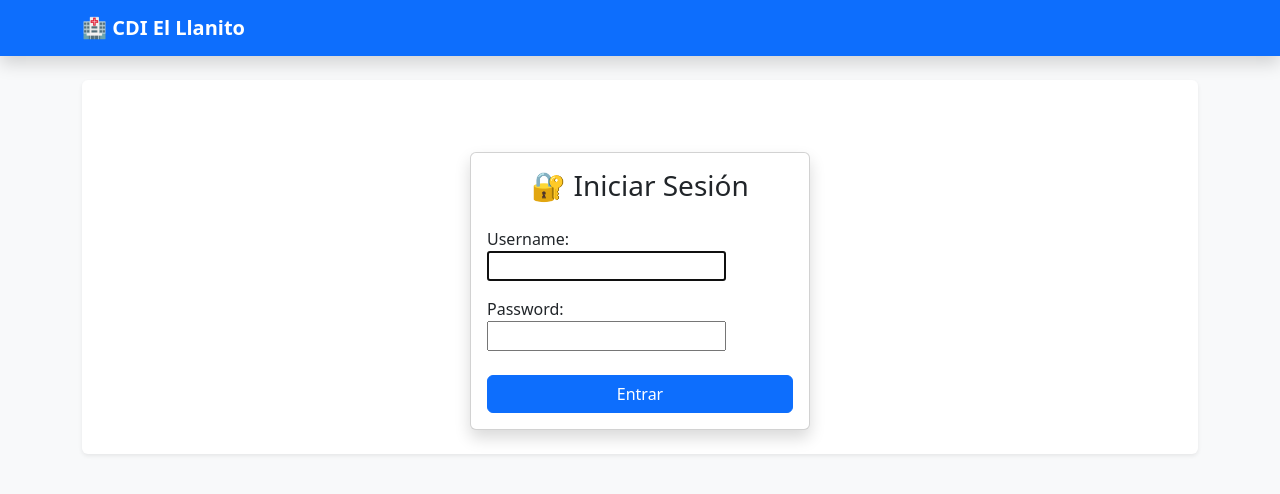
After one commit to yedrueda/djangoPractica, a Django app: page /accounts/login/ in a window 1280 px wide. The commit adds this page. Shown: the top 494 px of the page. Run offline with Django 5.2, Linux system fonts and the light colour scheme.

Commit message:
Implementado sistema de autenticacion (Login/Logout)

```diff
--- a/mi_sitio/urls.py
+++ b/mi_sitio/urls.py
@@ -19,6 +19,7 @@ from django.urls import path, include
 
 urlpatterns = [
     path('admin/', admin.site.urls),
+    path('accounts/', include('django.contrib.auth.urls')),
     path('', include('tareas.urls')),
 
 ]
--- /dev/null
+++ b/tareas/templates/registration/login.html
@@ -0,0 +1,22 @@
+{% extends 'tareas/base.html' %}
+
+{% block content %}
+<div class="row justify-content-center">
+    <div class="col-md-6 col-lg-4">
+        <div class="card shadow mt-5">
+            <div class="card-body">
+                <h3 class="text-center mb-4">🔐 Iniciar Sesión</h3>
+
+                <form method="post">
+                    {% csrf_token %}
+                    {{ form.as_p }}
+
+                    <div class="d-grid mt-4">
+                        <button type="submit" class="btn btn-primary">Entrar</button>
+                    </div>
+                </form>
+            </div>
+        </div>
+    </div>
+</div>
+{% endblock %}
--- a/tareas/templates/tareas/base.html
+++ b/tareas/templates/tareas/base.html
@@ -13,6 +13,17 @@
             <a class="navbar-brand fw-bold" href="{% url 'lista_tareas' %}">
                 🏥 CDI El Llanito
             </a>
+
+            {% if user.is_authenticated %}
+                <div class="d-flex align-items-center text-white">
+                    <span class="me-3">👤 {{ user.username }}</span>
+
+                    <form action="{% url 'logout' %}" method="post">
+                        {% csrf_token %}
+                        <button type="submit" class="btn btn-outline-light btn-sm">🚪 Cerrar Sesión</button>
+                    </form>
+                </div>
+            {% endif %}
         </div>
     </nav>
 
--- a/tareas/views.py
+++ b/tareas/views.py
@@ -1,13 +1,16 @@
 from django.shortcuts import redirect, render
+from django.contrib.auth.decorators import login_required
 from .models import Tarea
 from .forms import TareaForm
 from django.shortcuts import render, redirect, get_object_or_404
 
+@login_required
 def lista_tareas(request):
     tareas = Tarea.objects.all()
     contexto = {'tareas': tareas}
     return render(request, 'tareas/lista_tareas.html', contexto)
 
+@login_required
 def crear_tarea(request):
     if request.method == 'POST':
         # si el usuario envio datos , los cargamos al formulario
@@ -22,12 +25,14 @@ def crear_tarea(request):
 
     return render(request, 'tareas/crear_tarea.html', {'form': form})
 
+@login_required
 def eliminar_tarea(request, tarea_id):
     #busca las tareas por id, si no existe devuelve error 404
     tarea = get_object_or_404(Tarea, id=tarea_id)
     tarea.delete()
     return redirect('lista_tareas')
 
+@login_required
 def completar_tarea(request, tarea_id):
     tarea = get_object_or_404(Tarea, id=tarea_id)
     tarea.completada = True # cambiamos el estado de la tarea
```
Also changed, not shown: mi_sitio/settings.py (+9 -0 lines).
